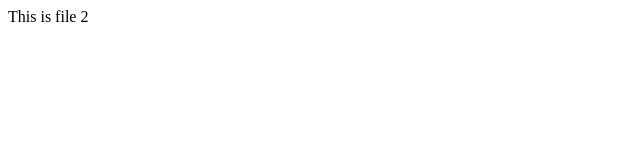
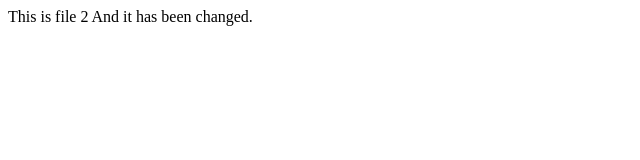
Before and after one commit to HeerMehta/gitprojecttutorial, a plain HTML site: page file2.html in a window 1280 px wide. Shown: the whole page, without its empty margins (0-640 px from the left). Drawn offline with Linux system fonts and the light colour scheme.

Commit message:
second commit

```diff
--- a/file2.html
+++ b/file2.html
@@ -8,5 +8,6 @@
 </head>
 <body>
     This is file 2
+    And it has been changed.
 </body>
 </html>
```
